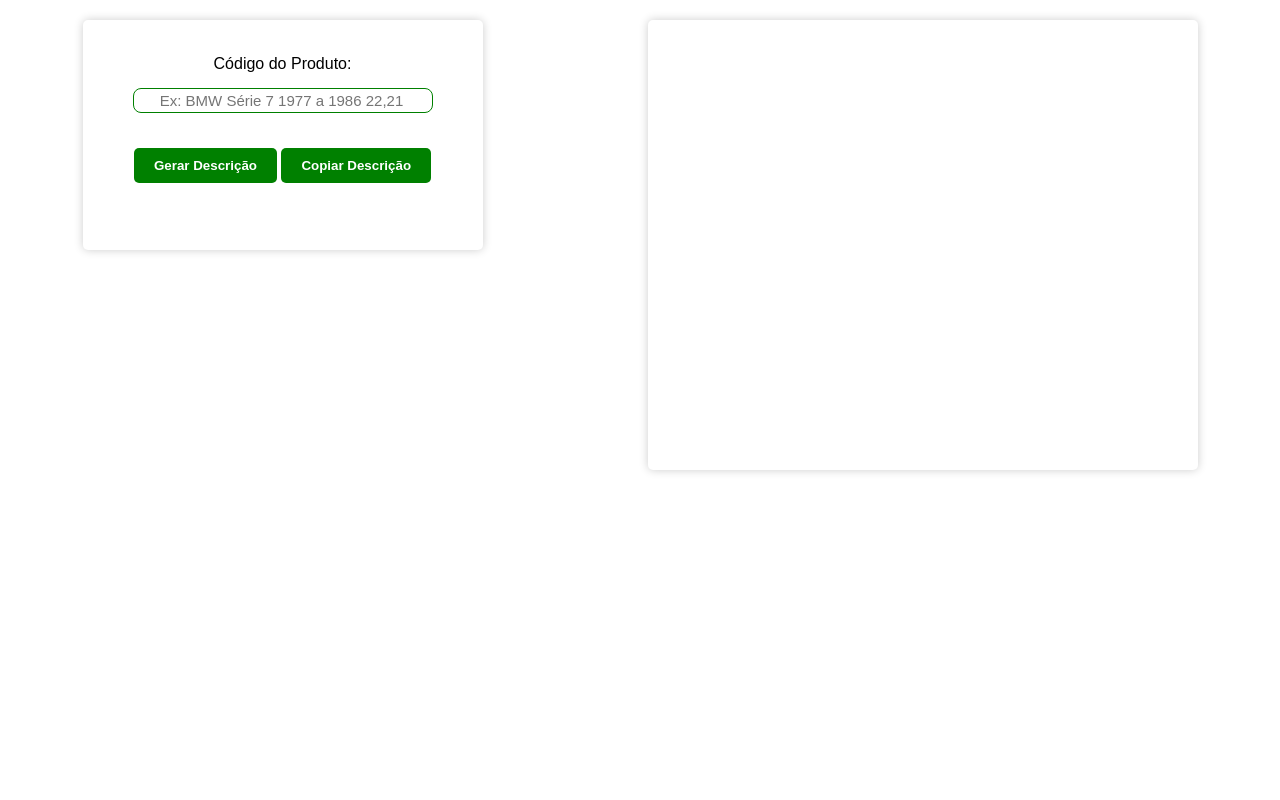
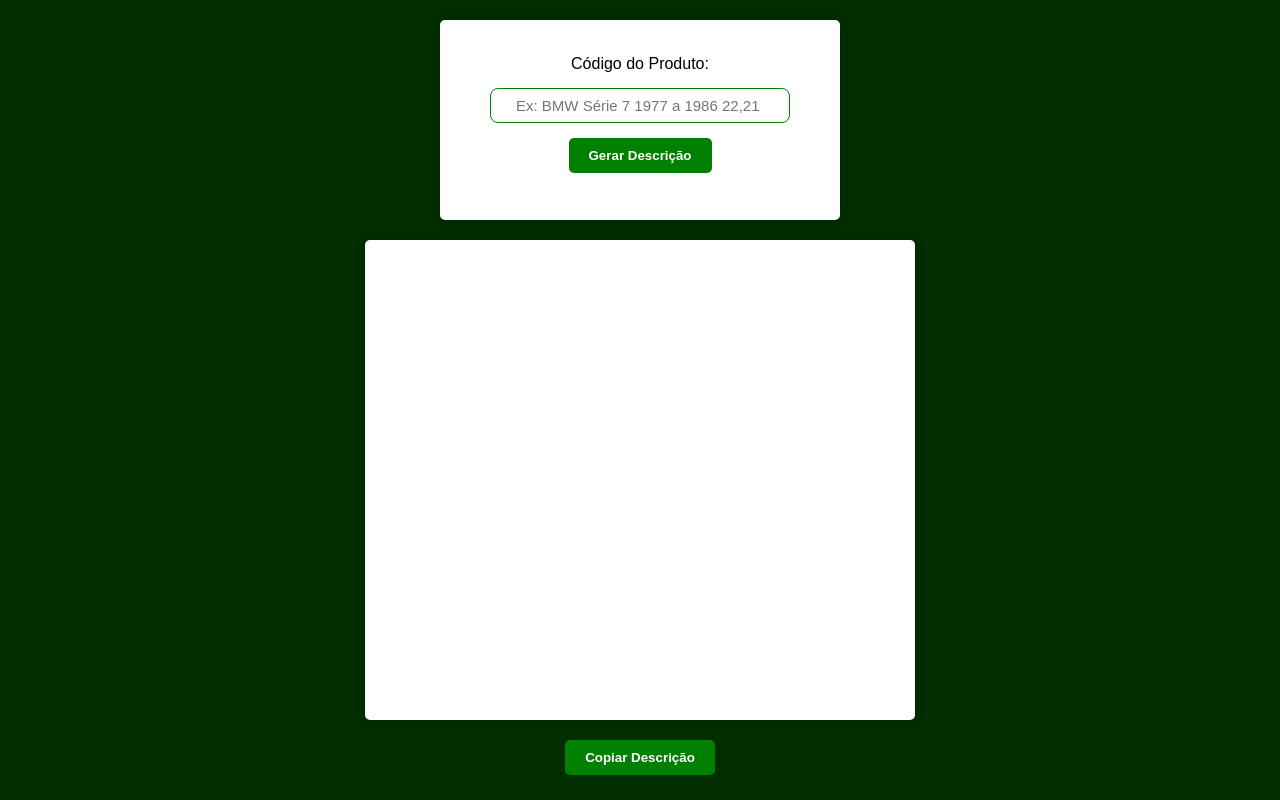
Before and after one commit to Danilitoxp/Gerador-Descri-o, a plain HTML site: page index.html in a window 1280 px wide. Drawn offline with Linux system fonts and the light colour scheme.

Commit message:
Add files via upload

```diff
--- a/index.html
+++ b/index.html
@@ -13,12 +13,11 @@
             <label for="productCode">Código do Produto:</label>
             <input type="text" id="productCode" placeholder="Ex: BMW Série 7 1977 a 1986 22,21" required>
             <button type="button" id="generateDescriptionButton">Gerar Descrição</button>
-            <button id="copyButton">Copiar Descrição</button>
         </form>
         <div id="productDescription"></div>
+        <button id="copyButton">Copiar Descrição</button>
 
-        <div id="notification" class="hidden">Descrição copiada com sucesso!</div>
-
+        <div id="notification" class="hidden">Copiada com sucesso!</div>
     </main>
     <script src="./scripts.js"></script>
 </body>
--- a/scripts.js
+++ b/scripts.js
@@ -75,6 +75,18 @@ document.addEventListener("DOMContentLoaded", function() {
         document.body.removeChild(textArea);
     }
 
+    copyDescriptionButton.addEventListener("click", function() {
+        const descriptionText = productDescription.innerText;
+        copyToClipboard(descriptionText);
+
+        productCodeInput.value = "";
+
+        productDescription.innerHTML = "";
+
+        showNotification("Copiada com sucesso!");
+    });
+
+
     function showNotification(message) {
         const notification = document.getElementById("notification");
         notification.textContent = message;
@@ -86,7 +98,7 @@ document.addEventListener("DOMContentLoaded", function() {
             setTimeout(function() {
                 notification.classList.add("hidden");
             }, 1000);
-        }, 3000); // O aviso desaparecerá após 3 segundos (ajuste conforme necessário)
+        }, 700);
     }
 
 });
--- a/style.css
+++ b/style.css
@@ -9,18 +9,14 @@ body {
     background-color: #f3f3f3;
     margin: 0;
     padding: 0;
-    height: 100vh;
-    background-color: var(--color-bg);
-}
-
-main {
-    display: flex;
+    height: 100%;
+    background-color: #002e00;
 }
 
 form {
     text-align: center;
     width: 400px;
-    height: 230px;
+    height: 200px;
     margin: 20px auto;
     background-color: #fff;
     padding: 20px;
@@ -30,20 +26,20 @@ form {
 
 label, input {
     display: block;
-    margin: 15px auto; /* Mantenha esta regra para espaçamento vertical */
+    margin: 15px auto;
 }
 
 input {
     font-size: 18px;
     width: 300px;
+    padding: 15px 15px 15px 25px;
     border-radius: 8px;
-    height: 25px;
+    height: 35px;
     border: 1px solid green;
-    padding-left: 5%;
     text-align: center;
 }
 
-button {
+#generateDescriptionButton {
     background-color: green;
     color: #fff;
     border: none;
@@ -53,15 +49,28 @@ button {
     font-weight: 800;
 }
 
-#copyButton {
-    position: relative; /* Altere para relative */
-    margin-top: 20px; /* Adicione margem acima do botão para posicioná-lo abaixo do formulário */
+#productCode {
+    padding-right: 15px;
     text-align: center;
 }
 
-button:hover {
+
+#copyButton {
+    display: flex;
+    margin: 0 auto;
+    background-color: green;
+    color: #fff;
+    border: none;
+    padding: 10px 20px;
+    border-radius: 5px;
+    cursor: pointer;
+    font-weight: 800;
+}
+
+#generateDescriptionButton:hover, #copyButton:hover {
     background-color: #00d500;
 }
+
 
 input::placeholder {
     font-size: 15px;
@@ -71,7 +80,7 @@ input::placeholder {
 
 #productDescription {
     width: 550px;
-    height: 450px;
+    height: 480px;
     overflow-y: auto;
     margin: 20px auto;
     background-color: #fff;
@@ -81,10 +90,17 @@ input::placeholder {
 }
 
 #notification {
-    /* Outros estilos aqui */
+    text-align: center;
+    max-width: 250px;
+    margin: 15px auto 0;
+    background-color: rgba(0, 128, 0, 0.559);
+    color: #fff;
+    padding: 10px;
+    border-radius: 5px;
     opacity: 0;
-    transition: opacity 1s;
+    transition: opacity 0.5s;
 }
+
 
 .hidden {
     display: none;
```
